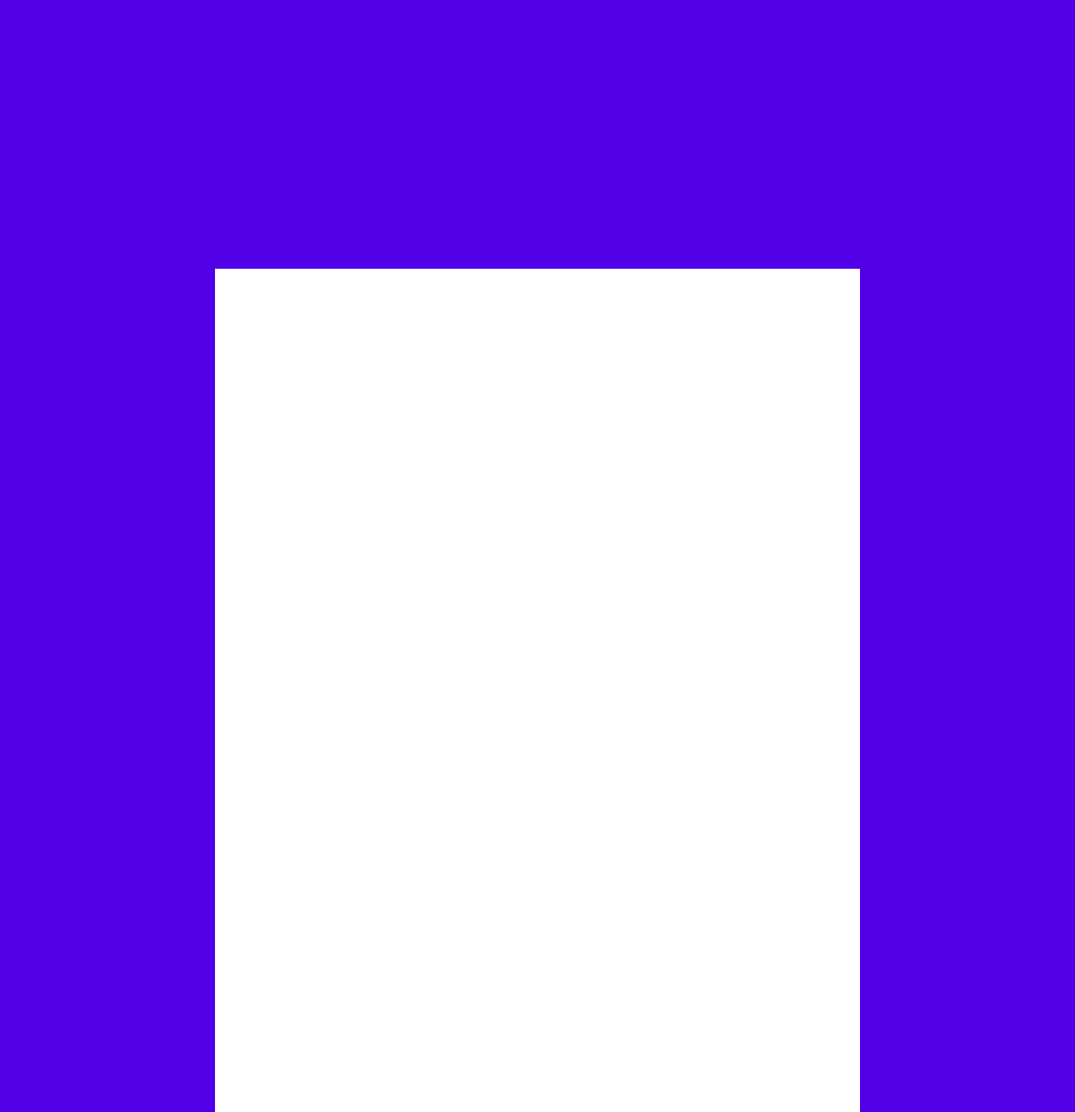
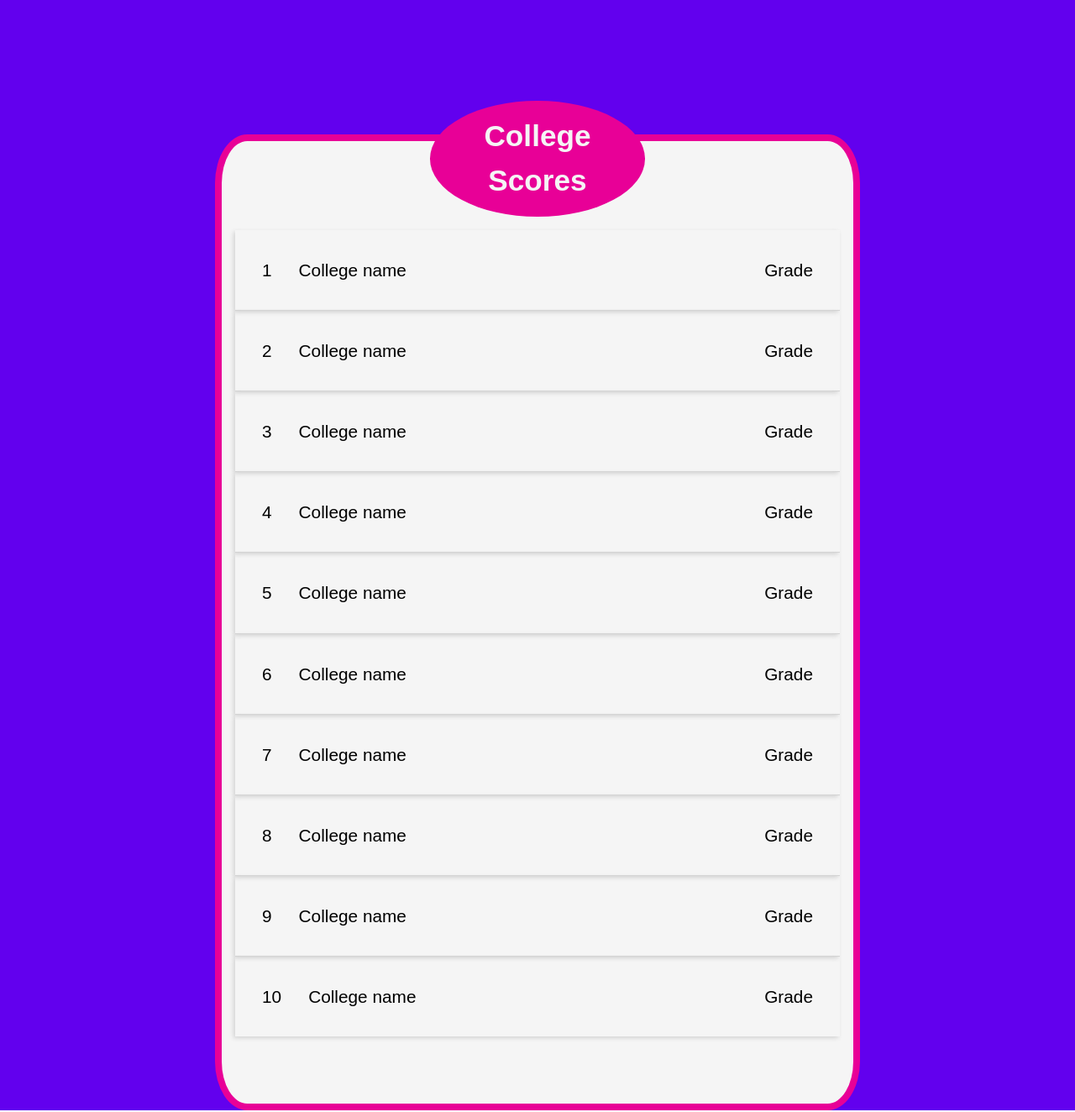
Before and after one commit to nstranquist/serenity-design, a plain HTML site: page index.html in a window 1280 px wide. Shown: the part 400-1724 px from the top of the page at 84% size. Drawn offline with Linux system fonts and the light colour scheme.

Commit message:
college rankings draft done

```diff
--- a/base.css
+++ b/base.css
@@ -36,7 +36,6 @@ body {
    font-family: sans-serif;
    line-height: 1.5;
    font-size: 1.1rem;
-   background: lightgray;
    color: var(--white);
 }
 main {
--- a/css/layout.css
+++ b/css/layout.css
@@ -1,20 +1,21 @@
 .page-layout {
     display: flex;
     flex-direction: column;
-    background-color: var(--purple-base); /* for header/masthead/footer bg */
+    /*background-color: var(--purple-base); /* for header/masthead/footer bg */
+    /*background-color: #3700B3;*/
+    background-color: #6200EE;
 }
-.page-header {}
+/*.page-header {}
 .page-masthead {}
 .page-main-rankings {}
 .page-contact {}
-.page-footer {}
+.page-footer {}*/
 
 .content-section {
     background-color: var(--white);
+    color: var(--black);
     min-height: 200px;
     text-align: center;
-    margin-left: 20%;
-    margin-right: 20%;
     padding-top: 5rem;;
     padding-bottom: 5rem;
 }
--- a/css/masthead.css
+++ b/css/masthead.css
@@ -4,6 +4,7 @@
     padding-left: 20%;
     padding-right: 20%;
     padding-top: 10%;
+    /*border-bottom: 1px solid white;*/
 }
 /* headings and text styles */
 .mast-header {
--- a/css/rankings.css
+++ b/css/rankings.css
@@ -0,0 +1,75 @@
+.page-main-rankings {
+    position: relative;  /* to overlap with masthead */
+    margin-top: -20vh;
+    margin-left: 20%;
+    margin-right: 20%;
+    /*border-top-left-radius: 5%;
+    border-top-right-radius: 5%;*/
+    border-radius: 5%;
+    border: 8px solid var(--pink);
+    background-color: var(--offwhite);
+    color: var(--black);
+    /* box shadow? */
+}
+/* heading styles */
+.page-main-rankings h1 {
+    position: relative;  /* to move up with border */;
+    margin-top: -8rem;
+    margin-left: 33%;
+    margin-right: 33%;
+    display: block;
+    margin-bottom: 1rem;
+    padding: 1rem;
+    border-radius: 50%;
+    background-color: var(--pink);
+    color: var(--offwhite);
+}
+/* Rankings List / Items styles */
+.rankings-list {
+    display: flex;
+    flex-direction: column;
+    padding-left: 1rem;
+    padding-right: 1rem;
+    font-size: 1.3rem;
+}
+.rankings-item {
+    display: grid;
+    grid-template-columns: auto 1fr auto;
+    grid-auto-rows: auto;
+    grid-template-areas:
+        "number name grade"
+        "show-more show-more show-more";
+    padding: 1rem;
+    border-bottom: 1px solid lightgray;
+    text-align: center;
+    /* box shadow? */
+    box-shadow: -2px 2px 5px lightgray;
+}
+.rankings-item:last-child {
+    border-bottom: none;
+}
+.rank-number {
+    grid-area: "number";
+    padding: 1rem;
+}
+.rank-name {
+    grid-area: "name";
+    text-align: left;
+    padding: 1rem;
+    /*font-weight: bold;*/
+}
+.rank-grade {
+    grid-area: "grade";
+    padding: 1rem;
+}
+.btn-toggle-more {
+    grid-area: "show-more";
+    grid-column: 1 / span 3;
+    color: black;
+}
+@media only screen and (min-width: 900px) {
+    /*.rankings-item {
+        margin-left: 10%;
+        margin-right: 10%;
+    }*/
+}
--- a/index.html
+++ b/index.html
@@ -20,7 +20,7 @@
                     </ul>
                     <ul class="nav-list">
                         <li><a href="#">Contact</a></li>
-                        <li><a class="nav-btn" href="#">Subscribe<a></li>
+                        <li><a class="nav-btn" href="#">Subscribe</a></li>
                     <ul>
                 </nav>
             </header>
@@ -32,51 +32,62 @@
             </section>
             <main class="page-main-rankings content-section">
                 <!-- Going to fill this section with dummy data as well -->
-                <h1>Colleges Ranked by Objectives</h1>
+                <!-- Need to add images later -->
+                <h1>College Scores</h1>
                 <!-- Considering use of CSS Grid for rankings -->
                 <div class="rankings-list">
                     <!-- Considering CSS Grid for item -->
                     <div class="rankings-item">
+                        <!-- <img src="" alt="college-picture" class ="rank-pic"/>-->
                         <p class="rank-number">1</p>
                         <p class="rank-name">College name</p>
                         <p class="rank-grade">Grade</p>
-                        <a class="btn-toggle-more" href="# ">^</a>
+                        <!--<a class="btn-toggle-more" href="# ">Show More</a>-->
                     </div>
                     <div class="rankings-item">
                         <p class="rank-number">2</p>
                         <p class="rank-name">College name</p>
                         <p class="rank-grade">Grade</p>
-                        <a class="btn-toggle-more" href="# ">^</a>
                     </div>
                     <div class="rankings-item">
                         <p class="rank-number">3</p>
                         <p class="rank-name">College name</p>
                         <p class="rank-grade">Grade</p>
-                        <a class="btn-toggle-more" href="# ">^</a>
                     </div>
                     <div class="rankings-item">
                         <p class="rank-number">4</p>
                         <p class="rank-name">College name</p>
                         <p class="rank-grade">Grade</p>
-                        <a class="btn-toggle-more" href="# ">^</a>
                     </div>
                     <div class="rankings-item">
                         <p class="rank-number">5</p>
                         <p class="rank-name">College name</p>
                         <p class="rank-grade">Grade</p>
-                        <a class="btn-toggle-more" href="# ">^</a>
                     </div>
                     <div class="rankings-item">
                         <p class="rank-number">6</p>
                         <p class="rank-name">College name</p>
                         <p class="rank-grade">Grade</p>
-                        <a class="btn-toggle-more" href="# ">^</a>
                     </div>
-                    <div>
+                    <div class="rankings-item">
                         <p class="rank-number">7</p>
                         <p class="rank-name">College name</p>
                         <p class="rank-grade">Grade</p>
-                        <a class="btn-toggle-more" href="# ">^</a>
+                    </div>
+                    <div class="rankings-item">
+                        <p class="rank-number">8</p>
+                        <p class="rank-name">College name</p>
+                        <p class="rank-grade">Grade</p>
+                    </div>
+                    <div class="rankings-item">
+                        <p class="rank-number">9</p>
+                        <p class="rank-name">College name</p>
+                        <p class="rank-grade">Grade</p>
+                    </div>
+                    <div class="rankings-item">
+                        <p class="rank-number">10</p>
+                        <p class="rank-name">College name</p>
+                        <p class="rank-grade">Grade</p>
                     </div>
                 </div>
             </main>
```
